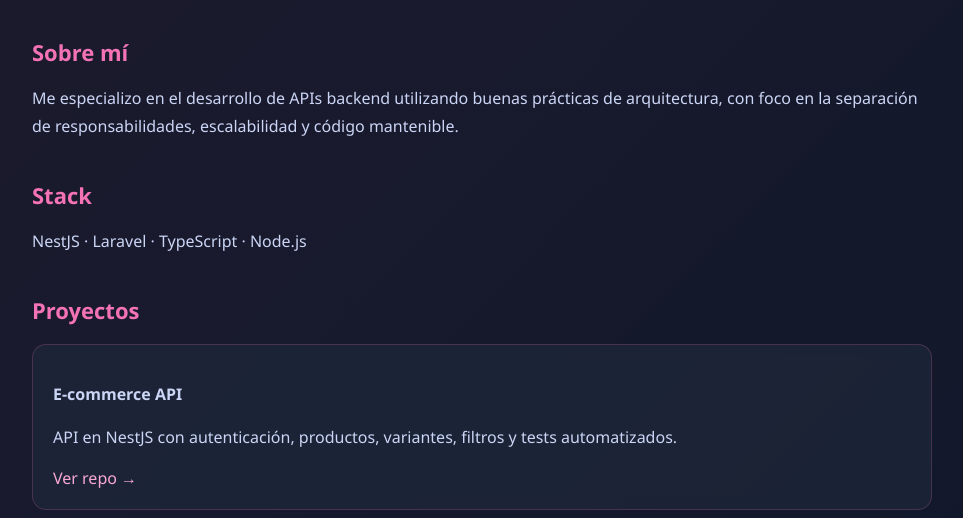
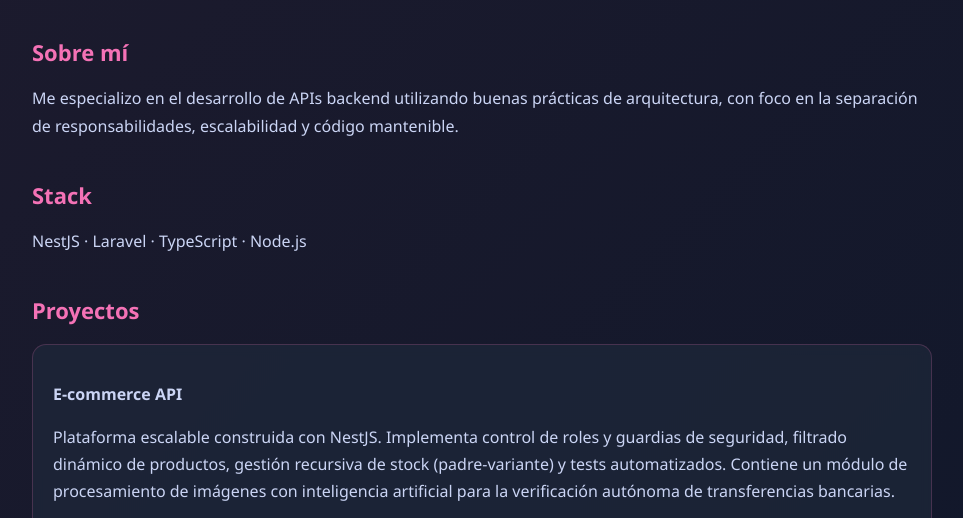
Before and after one commit to silvi8794/silvi8794.github.io, a plain HTML site: page index.html in a window 1280 px wide. Shown: the part 274-792 px from the top of the page, without its empty margins (158-1121 px from the left). Drawn offline with Linux system fonts and the light colour scheme.

Commit message:
Update index.html

```diff
--- a/index.html
+++ b/index.html
@@ -102,7 +102,9 @@
 
     <div class="card">
       <p><strong>E-commerce API</strong></p>
-      <p>API en NestJS con autenticación, productos, variantes, filtros y tests automatizados.</p>
+       <p>
+    Plataforma escalable construida con NestJS. Implementa control de roles y guardias de seguridad, filtrado dinámico de productos, gestión recursiva de stock (padre-variante) y tests automatizados. Contiene un módulo de procesamiento de imágenes con inteligencia artificial para la verificación autónoma de transferencias bancarias.
+  </p>
       <a href="https://github.com/silvi8794/nestjs-ecommerce-api">Ver repo →</a>
     </div>
 
```
